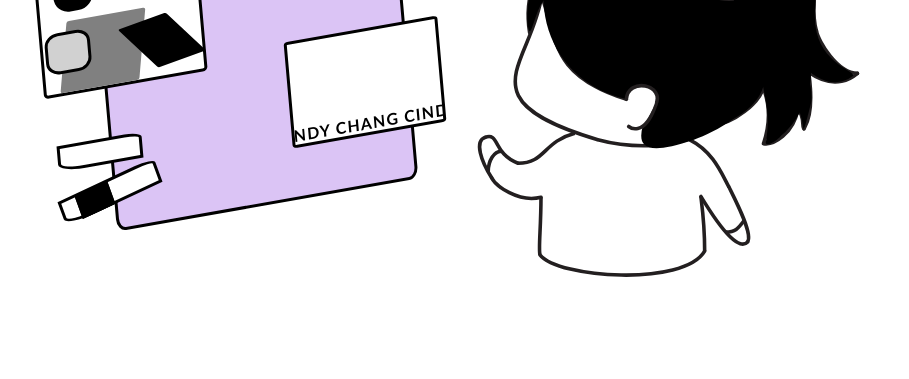
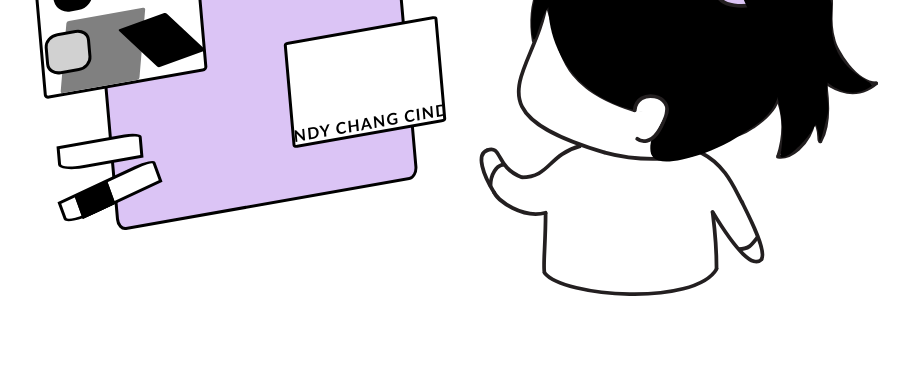
Before and after one commit to CindyChang111/CindyChang111.github.io, a plain HTML site: page s1fp/index.html in a window 1280 px wide. Shown: the part 421-800 px from the top of the page, without its empty margins (263-1172 px from the left). Drawn offline with Linux system fonts and the light colour scheme.

Commit message:
Update style.css

```diff
--- a/s1fp/style.css
+++ b/s1fp/style.css
@@ -233,7 +233,7 @@ img {
 }
 
 svg {
-    width: 450px;
+    width: 470px;
     position: absolute;
     top: 270px;
     left: 700px;
```
